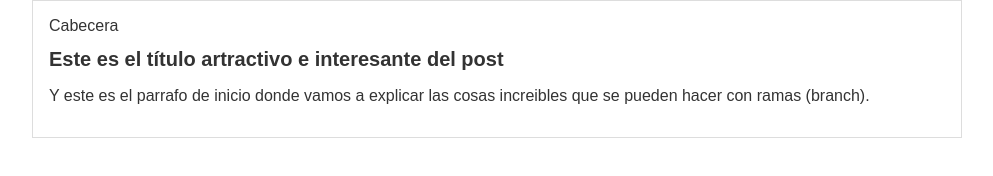
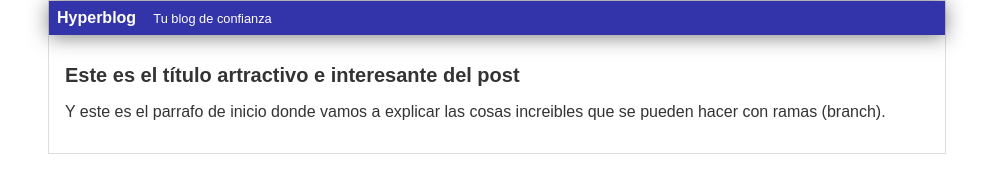
Before and after one commit to irvingsan/hyperblog, a plain HTML site: page blogpost.html in a window 1280 px wide. Shown: the whole page, without its empty margins (143-1136 px from the left). Drawn offline with Linux system fonts and the light colour scheme.

Commit message:
Finalizada la cabecera con diseño azul

```diff
--- a/blogpost.html
+++ b/blogpost.html
@@ -8,7 +8,7 @@
 <body>
     <div id="container">
         <div id="cabecera">
-            Cabecera
+            Hyperblog <span id="tagline"> Tu blog de confianza</span>
         </div>
         <div id="post">
             <h1>Este es el título
--- a/css/estilos.css
+++ b/css/estilos.css
@@ -7,9 +7,24 @@ body {
     padding: 0;
 }
 
+#cabecera {
+    background: #33A;
+    box-shadow: 0px 2px 20px 0px rgba(0, 0, 0, 0.5);
+    color: white;
+    margin: 0;
+    padding: 0.5em;
+    font-weight: bold
+}
+
+#cabecera #tagline {
+    padding: 0 0 0 1em;
+    font-weight: normal;
+    font-size: 0.8em;
+}
+
 #container {
     width: 70%;
-    padding: 1em;
+    padding: 0;
     text-align: left;
     border: 1px solid #ddd;
     margin: 0 auto;
@@ -18,3 +33,7 @@ body {
 #container h1 {
     font-size: 20px;
 }
+
+#post{
+    padding: 1em;
+}
```
